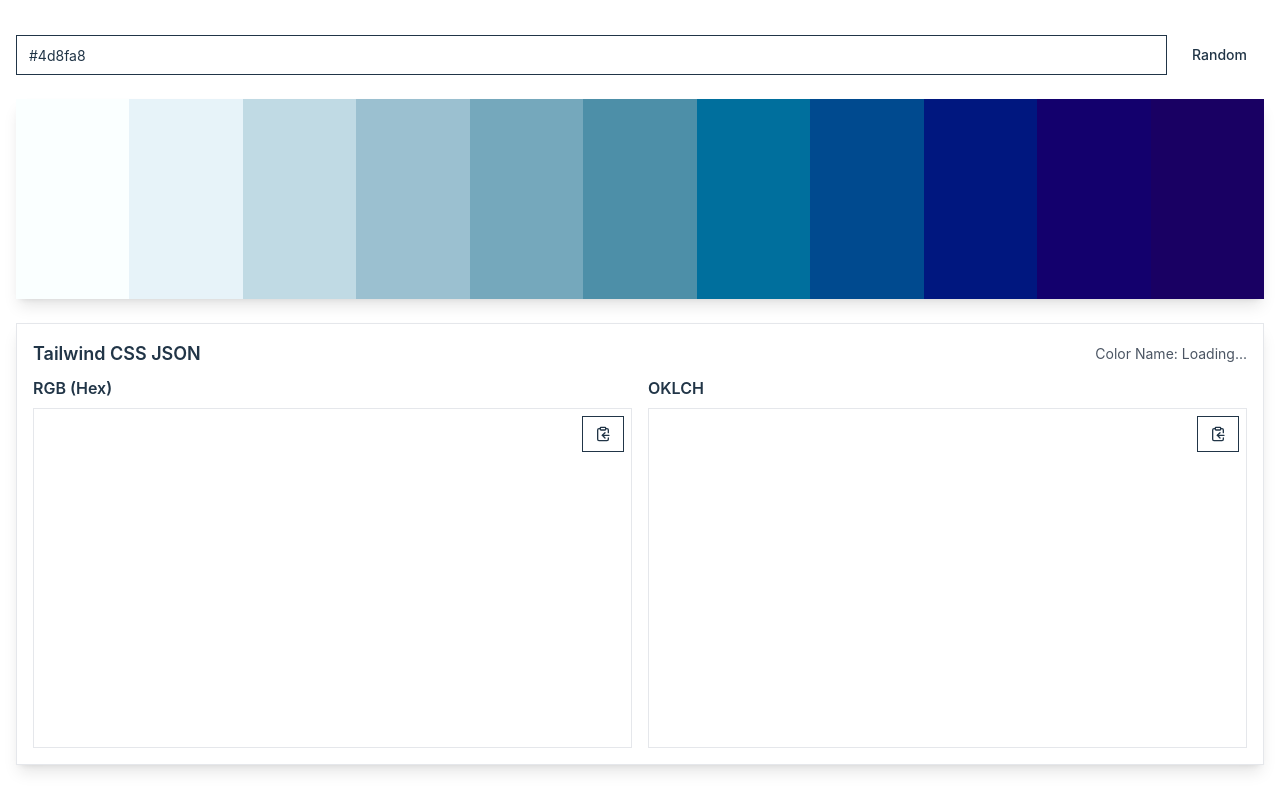
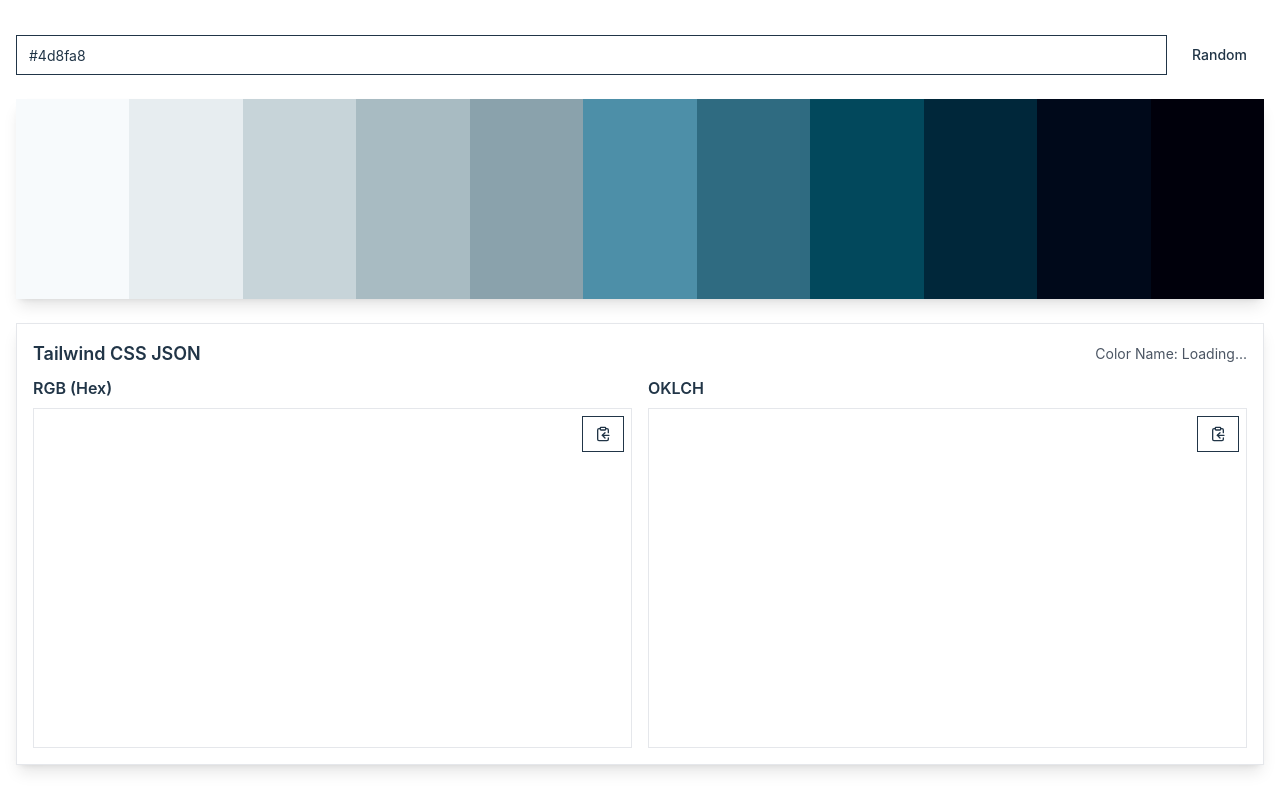
Before and after one commit to espeon/twcss-palettegen, a React (Vite) app: page / in a window 1280 px wide. Built offline with nearby package versions, Linux system fonts and the light colour scheme; no server answers.

Commit message:
Better chroma and luminance generation, fixed crashing issue

```diff
--- a/src/App.tsx
+++ b/src/App.tsx
@@ -9,6 +9,10 @@ const SHADES = [50, 100, 200, 300, 400, 500, 600, 700, 800, 900, 950];
 
 async function getColorName(hex) {
   try {
+    if(hex.replace('#', '').length % 3 != 0 && hex.replace('#', '').length !== 8)
+      return "Invalid color"
+    if(hex.replace('#', '').length == 8)
+      hex = hex.slice(0, -2);
     const response = await fetch(
       `https://api.color.pizza/v1/${hex.replace('#', '')}`
     );
@@ -21,22 +25,36 @@ async function getColorName(hex) {
 }
 
 function generatePalette(baseColor) {
-  const base = oklch(baseColor);
+  let base;
+  try {
+    base = oklch(baseColor);
+    if(base.h === undefined){
+      console.log("UNDEFINED HUE")
+      base.h = 0
+      console.log(base.h)
+    }
+  } catch (error) {
+    console.error("Error converting base color:", error);
+    return null;
+  }
+
   if (!base) return null;
 
   const palette = {};
+  const clamp = (value, min, max) => Math.min(Math.max(value, min), max);
+
   SHADES.forEach((shade) => {
     let color;
     if (shade < 500) {
       color = oklch({
-        l: base.l + (1 - base.l) * ((500 - shade) / 450),
-        c: base.c * (shade / 500),
+        l: base.l + (1 - base.l) * ((500 - shade) / 470),
+        c: base.c * (shade / 1000),
         h: base.h,
       });
     } else if (shade > 500) {
       color = oklch({
-        l: base.l * ((1000 - shade) / 500),
-        c: base.c + (0.4 - base.c) * ((shade - 500) / 500),
+        l: base.l * ((1000 - shade) / 440) * .89,
+        c: base.c + (0-base.c) * (shade / 750) * .1,
         h: base.h,
       });
     } else {
@@ -44,7 +62,7 @@ function generatePalette(baseColor) {
     }
     palette[shade] = color;
   });
-
+  console.log(palette)
   return palette;
 }
 
@@ -52,6 +70,12 @@ function generateTailwindJSON(palette, colorName = 'color') {
   const rgbColors = {};
   const oklchColors = {};
   Object.entries(palette).forEach(([shade, color]) => {
+    console.log(shade, color)
+    if(color.h === undefined){
+      console.log("UNDEFINED HUE")
+      color.h = 69
+      console.log(hue)
+    }
     rgbColors[shade] = formatHex(color);
     oklchColors[shade] = `oklch(${color.l.toFixed(3)} ${color.c.toFixed(
       3
```
